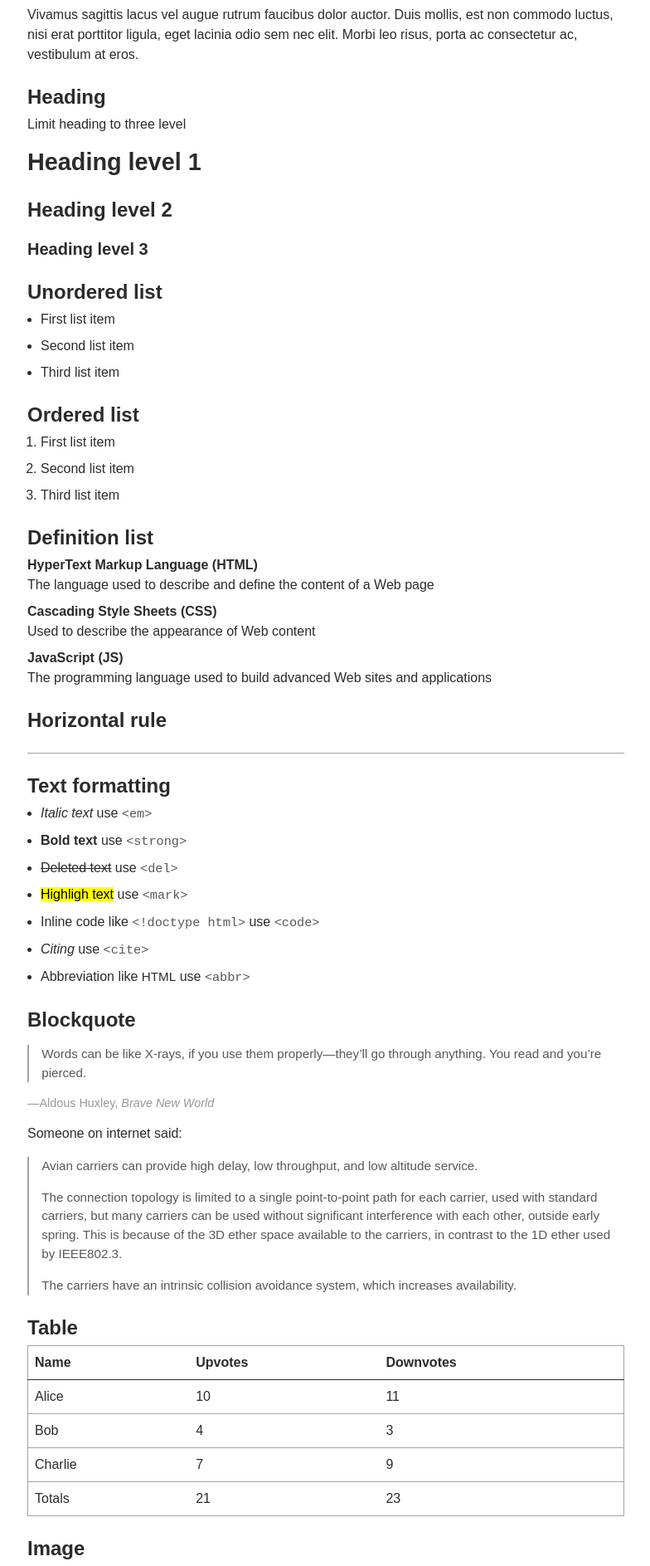
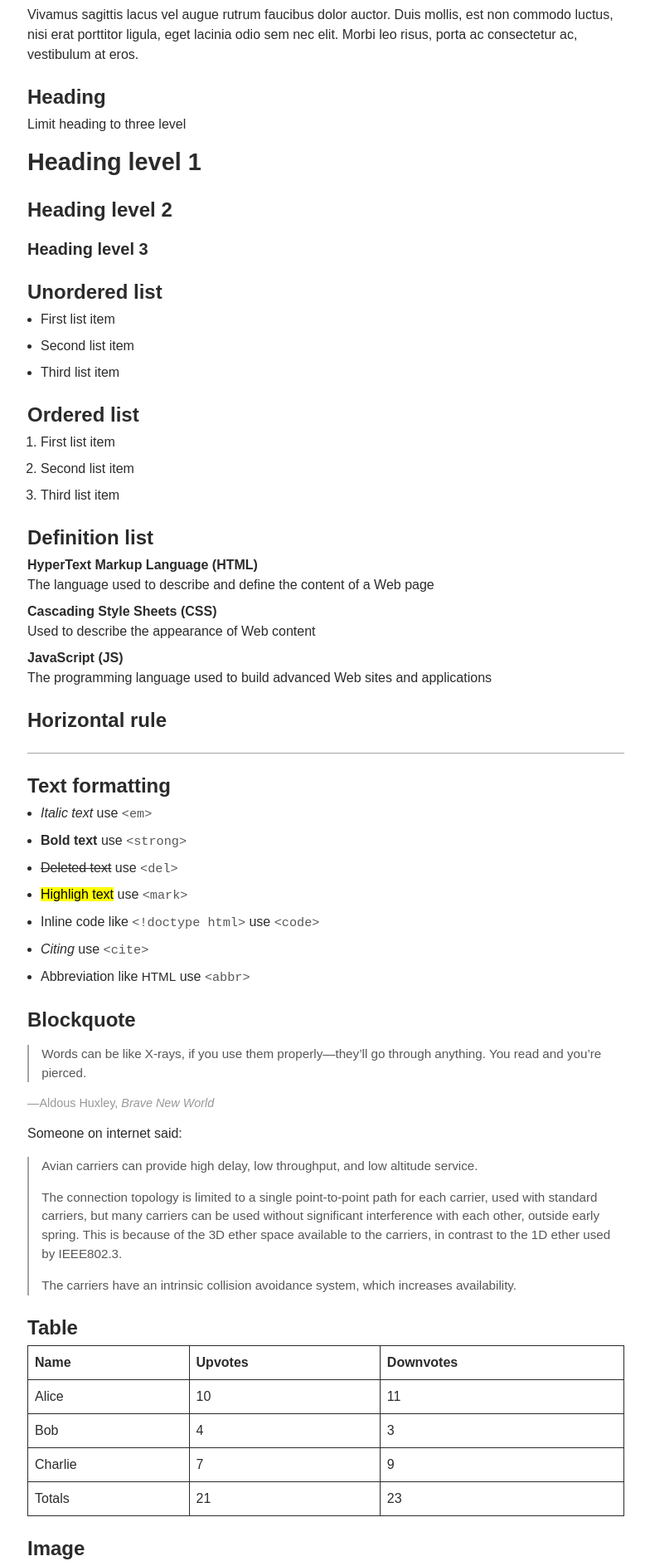
Before and after one commit to aflim/blog, a Jekyll site: the page built from styleguide.md, in a window 1280 px wide. Shown: the part 114-2001 px from the top of the page at 83% size, without its empty margins (247-1031 px from the left). Built offline with Jekyll 4.4.1, drawn with Linux system fonts in a browser that asks for light colours; grey boxes are pictures that could not be loaded.

Commit message:
Update _typography.scss

```diff
--- a/_sass/_typography.scss
+++ b/_sass/_typography.scss
@@ -126,6 +126,7 @@ pre {
   .highlight {
     padding: 0;
     margin: 0;
+    font-size: 100%;
   }
 }
 
@@ -144,27 +145,26 @@ pre {
     opacity: .25;
   }
 }
-
+/*
 .rouge-table,
 .lineno {
   padding: 0;
   margin: 0;
 }
-
+*/
 table {
   margin-block-end: var(--spacer-base);
   width: 100%;
-  border: 1px solid var(--border-ink-2);
+  border: 0 solid var(--border-ink-2);
   border-collapse: collapse;
 }
 
 td,
 th {
   padding: .5em;
-  border-color: inherit;
   border-style: solid;
-  border-width: 0;
-  border-bottom-width: 1px;
+  border-width: 1px;
+  //border-bottom-width: 1px;
 }
 
 th {
```
